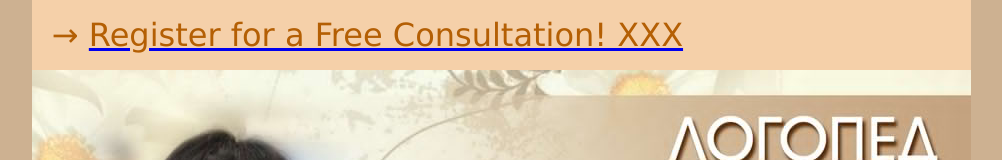
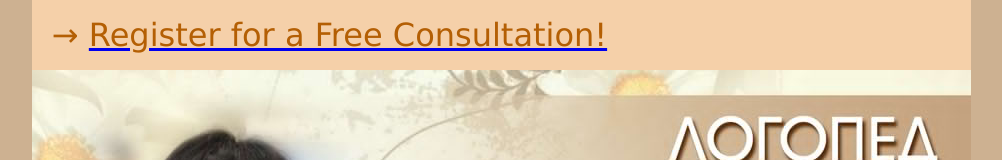
Before and after one commit to marina-speech/www.MarinaSpeech.com, a plain HTML site: page index.html in a window 1280 px wide. Shown: the top 160 px of the page, without its empty margins (139-1141 px from the left). Drawn offline with Linux system fonts and the light colour scheme.

Commit message:
revert change

```diff
--- a/index.html
+++ b/index.html
@@ -15,7 +15,7 @@
        &nbsp; &#8594;
        <a href="https://docs.google.com/forms/d/1MLcNg3Z7TQT8i-xvqYq-jYmCljkxvLSgIxPnR6uanaM/viewform">
           <font color="#B45F04">
-          Register for a Free Consultation! XXX
+          Register for a Free Consultation!
           </font>
        </a>
        </font>
```
